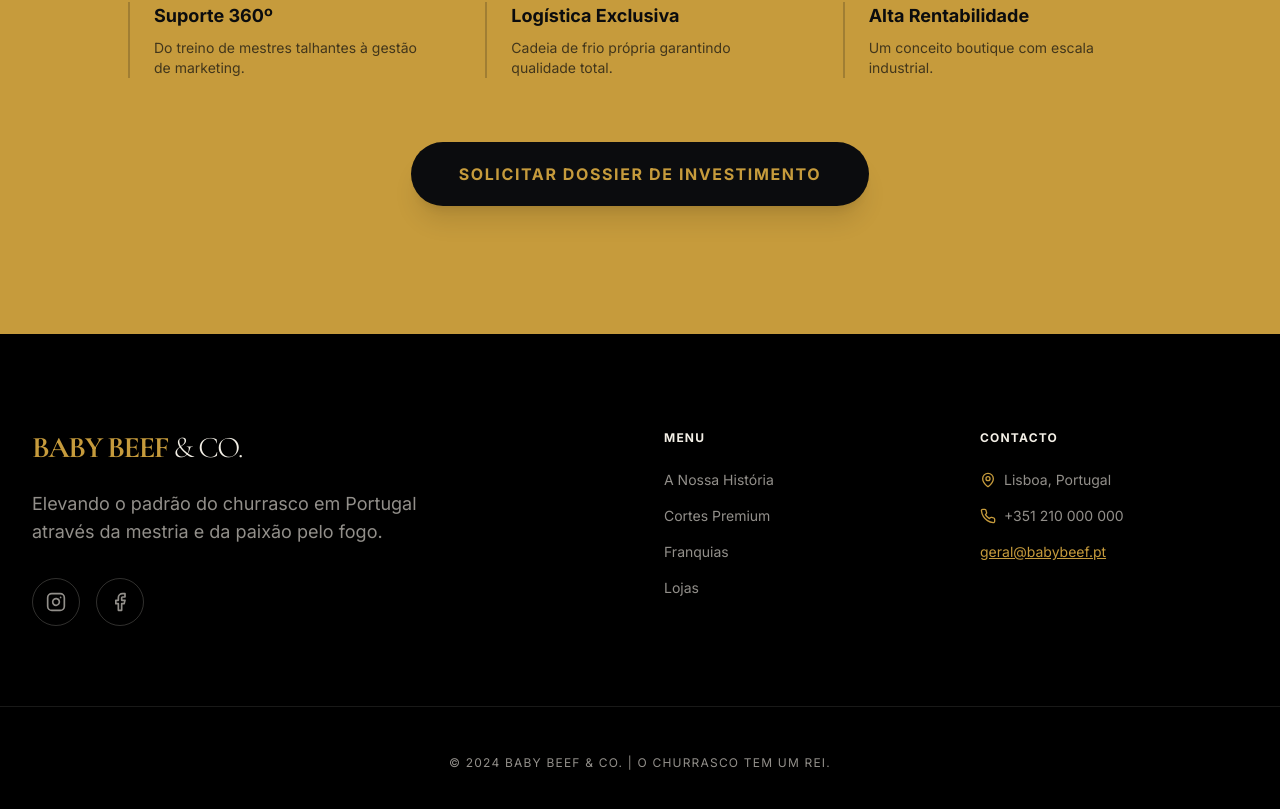
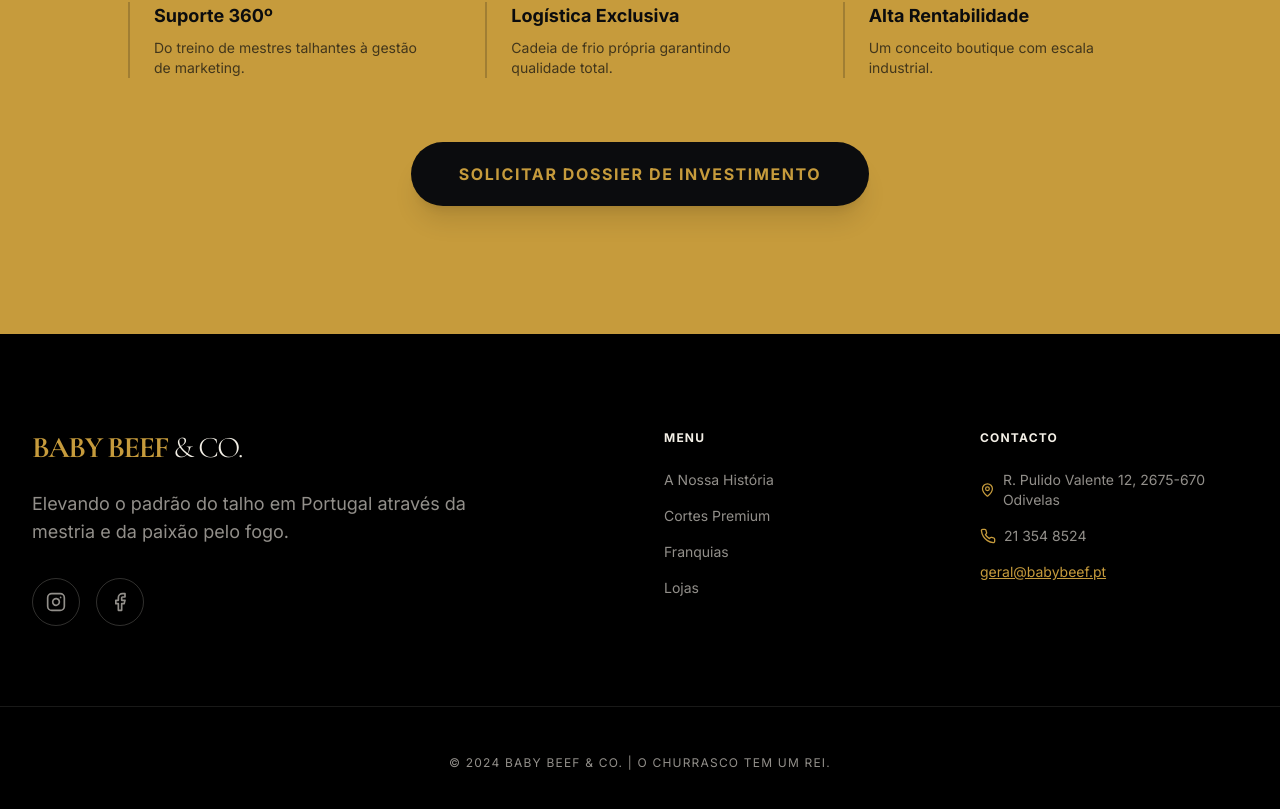
Before and after one commit to avidacomsucesso-cmd/babybeef, a React (Vite) app: page / in a window 1280 px wide. Shown: the part 4250-5059 px from the top of the page. Built offline with nearby package versions, Linux system fonts and the light colour scheme.

Commit message:
[dyad] Atualização de texto descritivo e informações de contacto no rodapé - wrote 1 file(s)

```diff
--- a/src/pages/Index.tsx
+++ b/src/pages/Index.tsx
@@ -244,7 +244,7 @@ const Index = () => {
               BABY BEEF <span className="text-brand-ivory font-light">& CO.</span>
             </div>
             <p className="text-lg max-w-md mb-8">
-              Elevando o padrão do churrasco em Portugal através da mestria e da paixão pelo fogo.
+              Elevando o padrão do talho em Portugal através da mestria e da paixão pelo fogo.
             </p>
             <div className="flex gap-4">
               <a href="#" className="w-12 h-12 rounded-full border border-brand-ivory/20 flex items-center justify-center hover:bg-brand-gold hover:text-brand-charcoal transition-all">
@@ -269,8 +269,8 @@ const Index = () => {
           <div>
             <h5 className="text-brand-ivory font-bold mb-6 uppercase tracking-widest text-xs">Contacto</h5>
             <ul className="space-y-4 text-sm">
-              <li className="flex items-center gap-2"><MapPin size={16} className="text-brand-gold" /> Lisboa, Portugal</li>
-              <li className="flex items-center gap-2"><Phone size={16} className="text-brand-gold" /> +351 210 000 000</li>
+              <li className="flex items-center gap-2"><MapPin size={16} className="text-brand-gold" /> R. Pulido Valente 12, 2675-670 Odivelas</li>
+              <li className="flex items-center gap-2"><Phone size={16} className="text-brand-gold" /> 21 354 8524</li>
               <li className="flex items-center gap-2 underline text-brand-gold">geral@babybeef.pt</li>
             </ul>
           </div>
```
